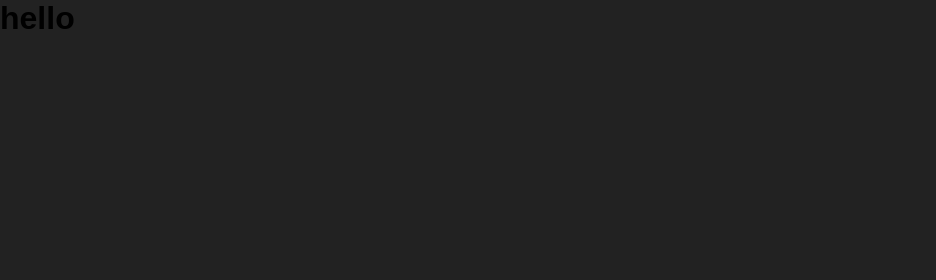
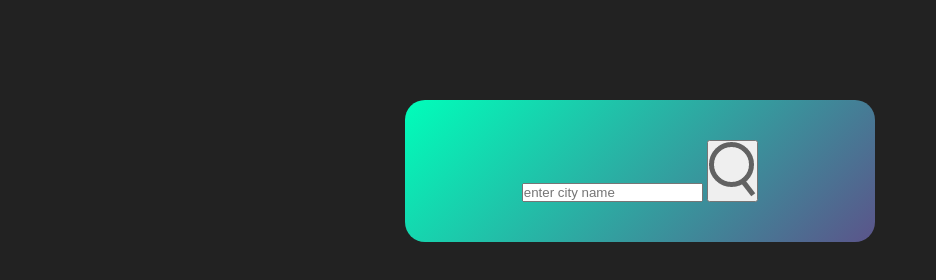
Before and after one commit to Kaleidoscopee/Weather-App-CA, a plain HTML site: page index.html in a window 1280 px wide. Shown: the whole page, without its empty margins (0-936 px from the left). Drawn offline with Linux system fonts and the light colour scheme.

Commit message:
Card+Images+Placeholder

```diff
--- a/index.html
+++ b/index.html
@@ -7,7 +7,12 @@
     <link rel="stylesheet" href="style.css">
 </head>
 <body>
-    <h1>hello</h1>
+    <div class="card">
+        <div class="search">
+            <input type="text" placeholder="enter city name" spellcheck="false">
+            <button><img src="images/search.png"></button>
+        </div>
+    </div>
 </body>
 </html>
     <head>
--- a/style.css
+++ b/style.css
@@ -8,3 +8,14 @@
 body {
     background: #222;
 }
+
+.card{
+    width: 90%;
+    max-width: 470px;
+    background: linear-gradient(135deg, #00feba, #5b548a);
+    color: #fff;
+    margin: 100px auto 0;
+    border-radius: 20px;
+    padding: 40px 35px;
+    text-align: center;
+}
```
Also changed, not shown: images/clear.png (added), images/clouds.png (added), images/drizzle.png (added), images/humidity.png (added), images/mist.png (added), images/rain.png (added), images/search.png (added), images/snow.png (added), images/wind.png (added).
